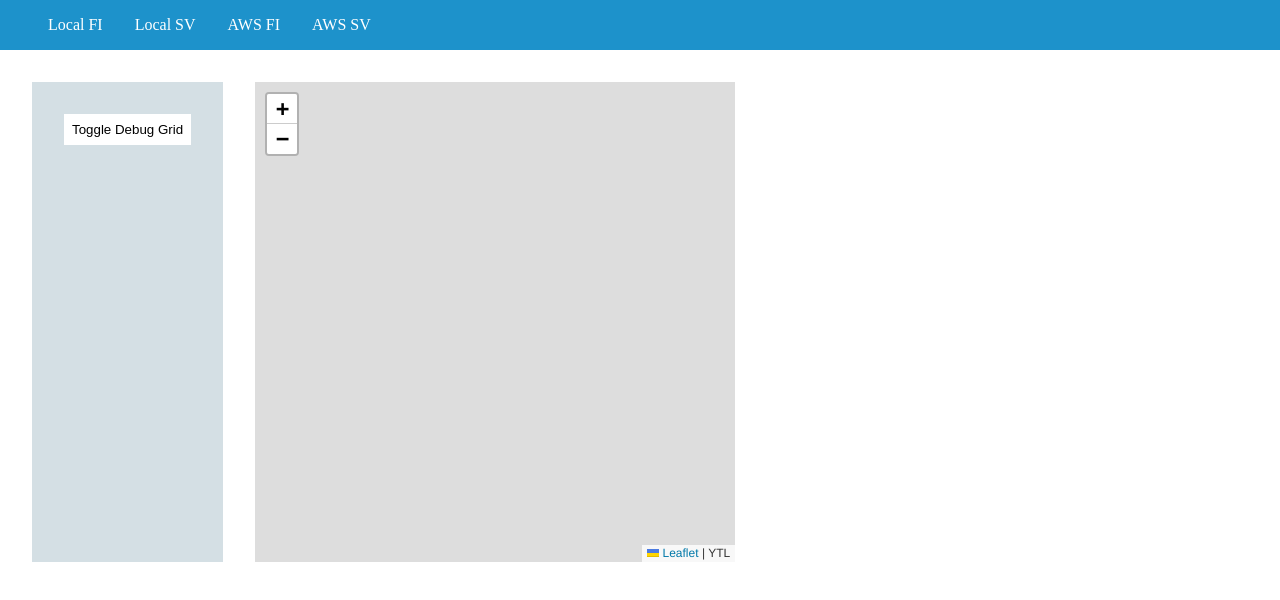
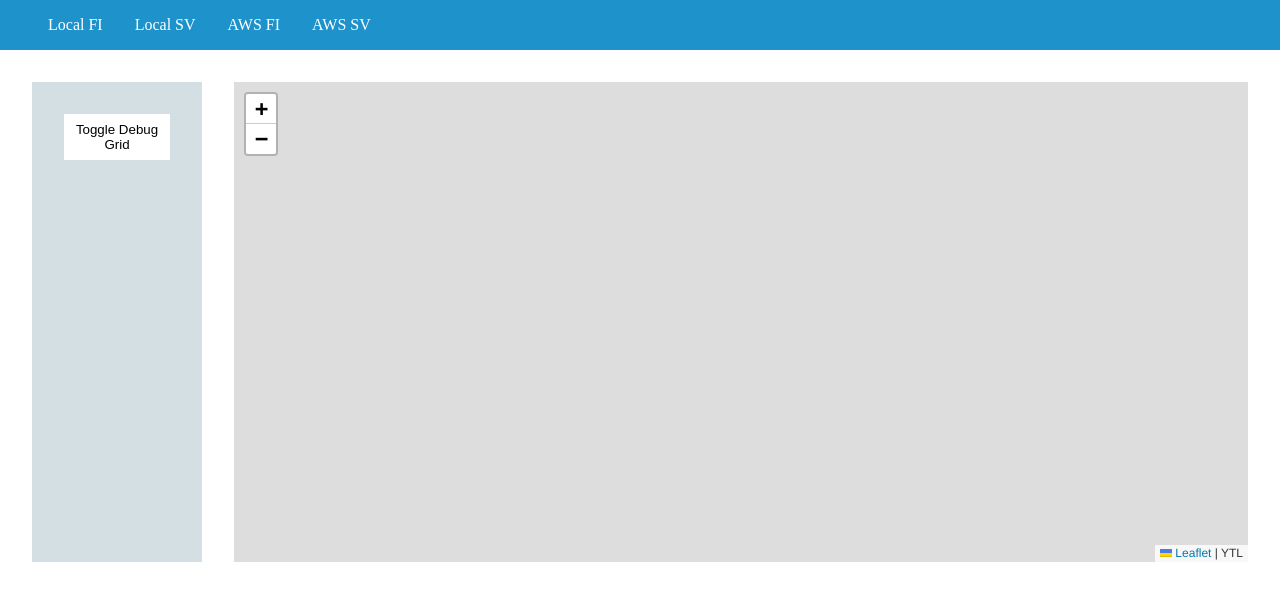
Before and after one commit to digabi/maps, a website built with webpack: page public/index.html in a window 1280 px wide. Built offline with nearby package versions, Linux system fonts and the light colour scheme; files whose address does not match are found by name.

Commit message:
Make map in development wider

```diff
--- a/public/index.css
+++ b/public/index.css
@@ -31,7 +31,7 @@ nav a.active {
 }
 
 #map-container {
-  width: 60vmin;
+  width: 100%;
   height: 60vmin;
 }
 
```
